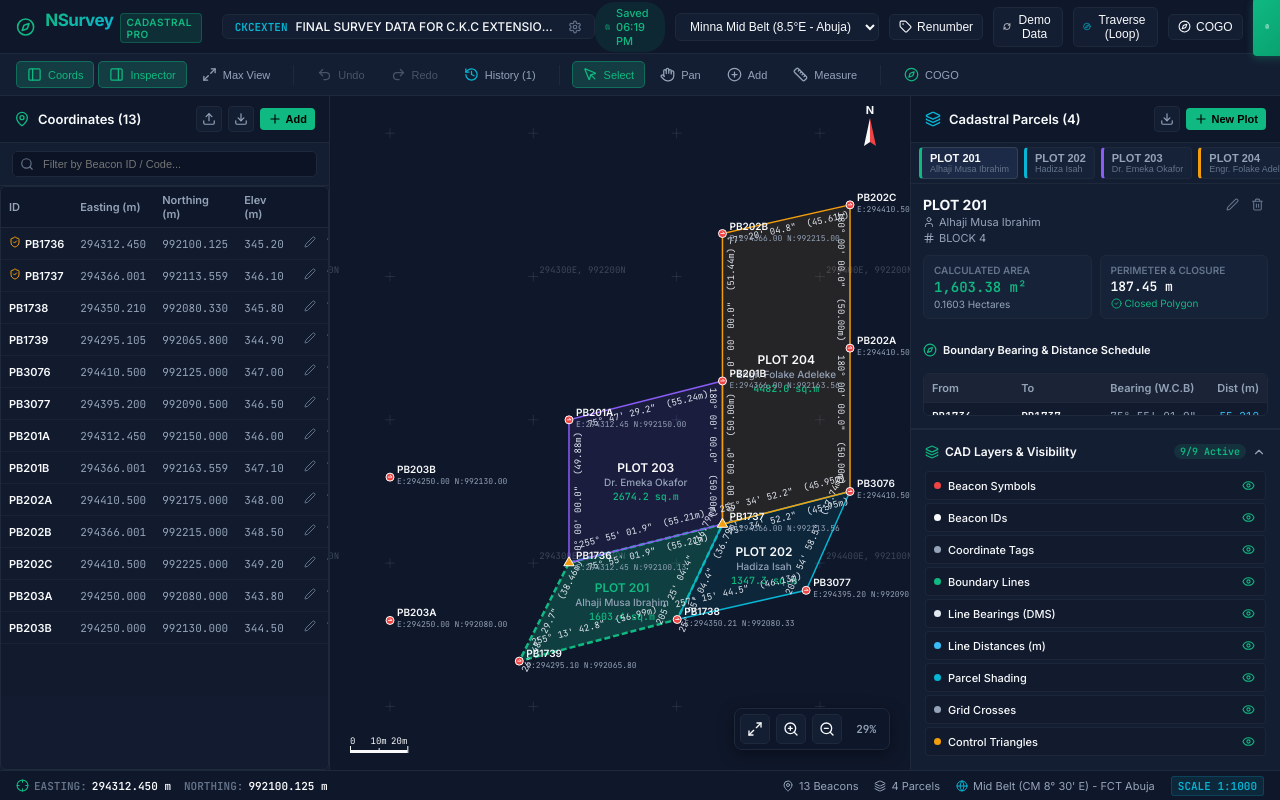
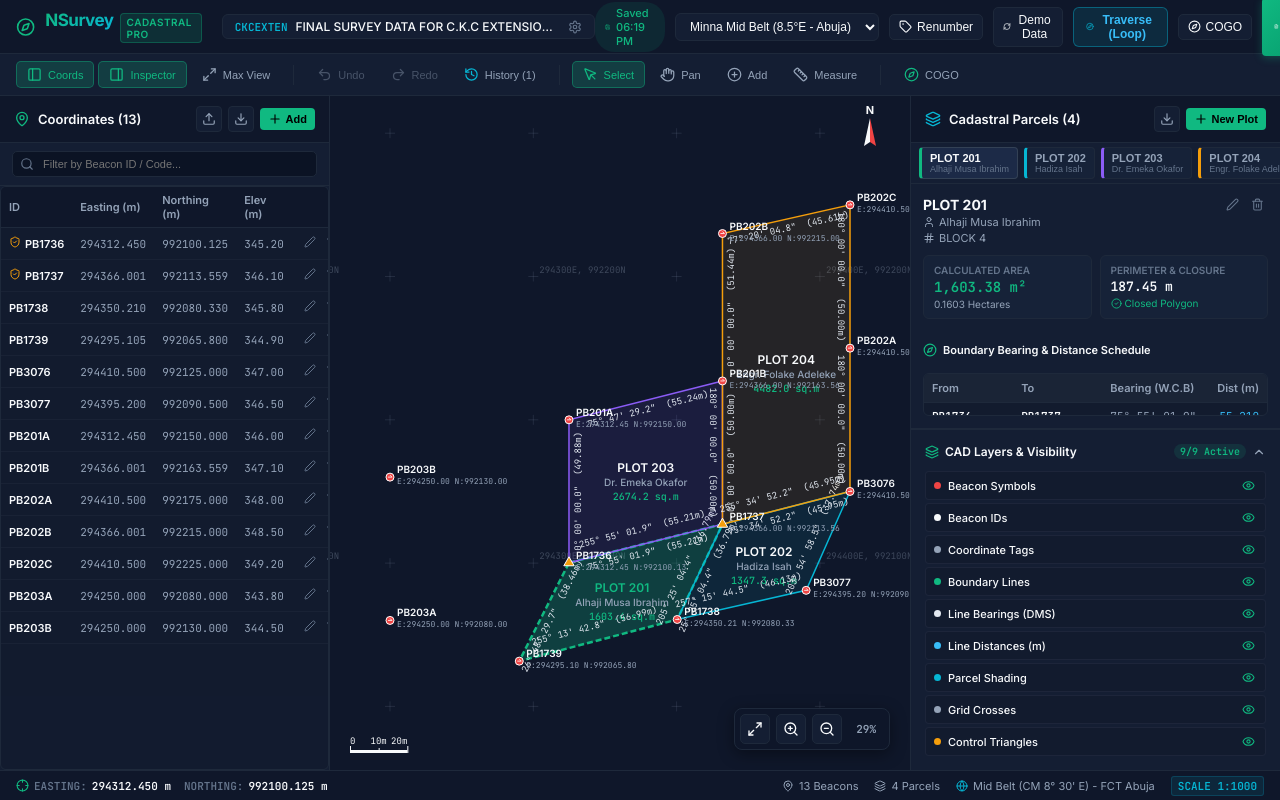
Before and after one commit to Mass0Shifter/Surve, a React (Vite) app: page / in a window 1280 px wide. Shown: the top 800 px of the page. Built offline with nearby package versions, Linux system fonts and the light colour scheme.

Commit message:
fix(header): polish Traverse & TDP button glow styles and ensure instant click handler trigger

```diff
--- a/src/components/layout/Header.tsx
+++ b/src/components/layout/Header.tsx
@@ -120,7 +120,8 @@ export const Header: React.FC<HeaderProps> = ({
 
         {/* Traverse Studio Button */}
         <button
-          className="btn-secondary-sm"
+          id="btn-open-traverse-modal"
+          className="btn-traverse-highlight"
           title="Traverse Field Book & Loop Balancing (Bowditch & Transit)"
           onClick={onOpenTraverse}
         >
--- a/src/index.css
+++ b/src/index.css
@@ -240,6 +240,48 @@ body {
 .btn-export-dxf:hover {
   background: linear-gradient(135deg, #047857, #065f46);
   box-shadow: 0 0 12px rgba(5, 150, 105, 0.4);
+}
+
+.btn-traverse-highlight {
+  display: flex;
+  align-items: center;
+  gap: 6px;
+  background: rgba(6, 182, 212, 0.12);
+  color: #38bdf8;
+  border: 1px solid rgba(6, 182, 212, 0.4);
+  padding: 5px 12px;
+  border-radius: 6px;
+  font-size: 12px;
+  font-weight: 600;
+  cursor: pointer;
+  transition: all 0.15s ease;
+}
+
+.btn-traverse-highlight:hover {
+  background: rgba(6, 182, 212, 0.22);
+  border-color: #38bdf8;
+  box-shadow: 0 0 12px rgba(6, 182, 212, 0.35);
+}
+
+.btn-tdp-highlight {
+  display: flex;
+  align-items: center;
+  gap: 6px;
+  background: rgba(16, 185, 129, 0.12);
+  color: var(--emerald);
+  border: 1px solid rgba(16, 185, 129, 0.4);
+  padding: 5px 12px;
+  border-radius: 6px;
+  font-size: 12px;
+  font-weight: 600;
+  cursor: pointer;
+  transition: all 0.15s ease;
+}
+
+.btn-tdp-highlight:hover {
+  background: rgba(16, 185, 129, 0.22);
+  border-color: var(--emerald);
+  box-shadow: 0 0 12px rgba(16, 185, 129, 0.35);
 }
 
 /* 2. CAD Toolbar */
```
